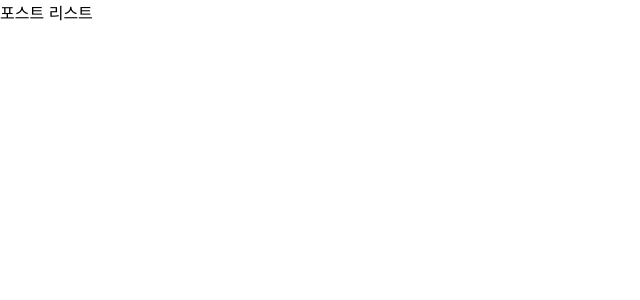
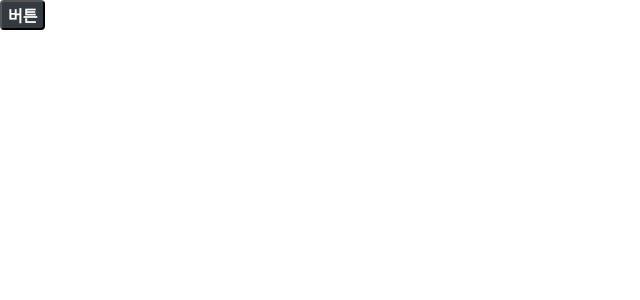
Before and after one commit to simyeen/depoly-test, a React (Create React App) app in the folder blog/blog-frontend/: page / in a window 1280 px wide. Shown: the top 300 px of the page, without its empty margins (0-640 px from the left). Built offline with nearby package versions, Linux system fonts and the light colour scheme.

Commit message:
global styled

```diff
--- a/blog/blog-frontend/src/components/common/Button.js
+++ b/blog/blog-frontend/src/components/common/Button.js
@@ -7,7 +7,7 @@ const StlyedButton = styled.button`
   border-radius: 4px;
   font-size: 1rem;
   font-weight: bold;
-  padding: 1rem, 1rem;
+  padding: 0.25rem, 1rem;
   color: white;
   outline: none;
   cursor: pointer;
--- a/blog/blog-frontend/src/index.css
+++ b/blog/blog-frontend/src/index.css
@@ -5,6 +5,26 @@ body {
     sans-serif;
   -webkit-font-smoothing: antialiased;
   -moz-osx-font-smoothing: grayscale;
+
+  box-sizing: border-box;
+  min-height: 100%;
+}
+
+#root {
+  min-height: 100%;
+}
+
+html {
+  height: 100%;
+}
+
+a {
+  color: inherit;
+  text-decoration: none;
+}
+
+* {
+  box-sizing: inherit;
 }
 
 code {
--- a/blog/blog-frontend/src/pages/PostListPage.js
+++ b/blog/blog-frontend/src/pages/PostListPage.js
@@ -1,7 +1,8 @@
 import React from 'react';
+import Button from '../components/common/Button';
 
 const PostListPage = () => {
-  return <div>포스트 리스트</div>;
+  return <Button>버튼</Button>;
 };
 
 export default PostListPage;
```
Also changed, not shown: blog/blog-frontend/src/lib/styles/palette.js (renamed from blog/blog-frontend/src/lib/style/palette.js).
